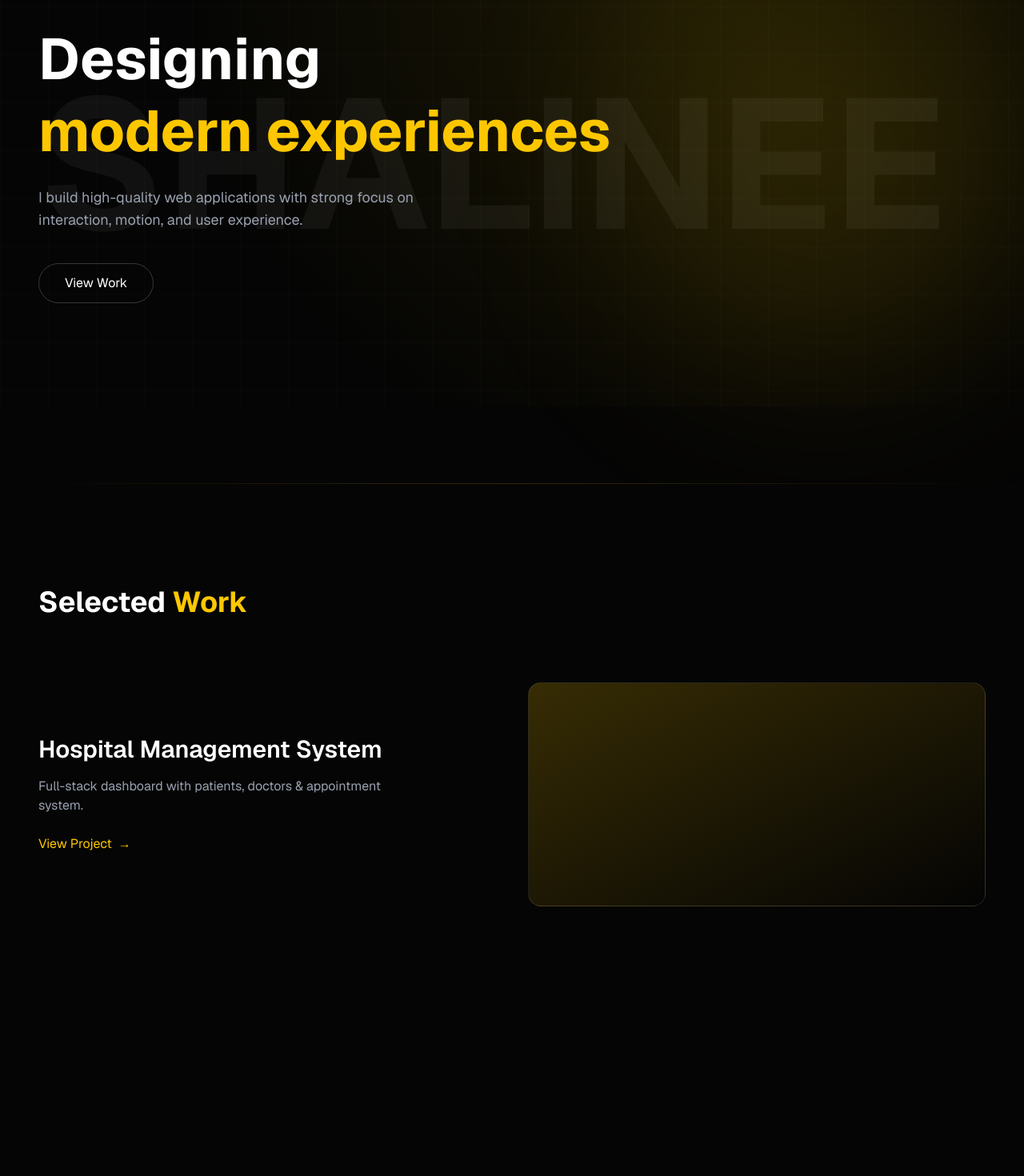
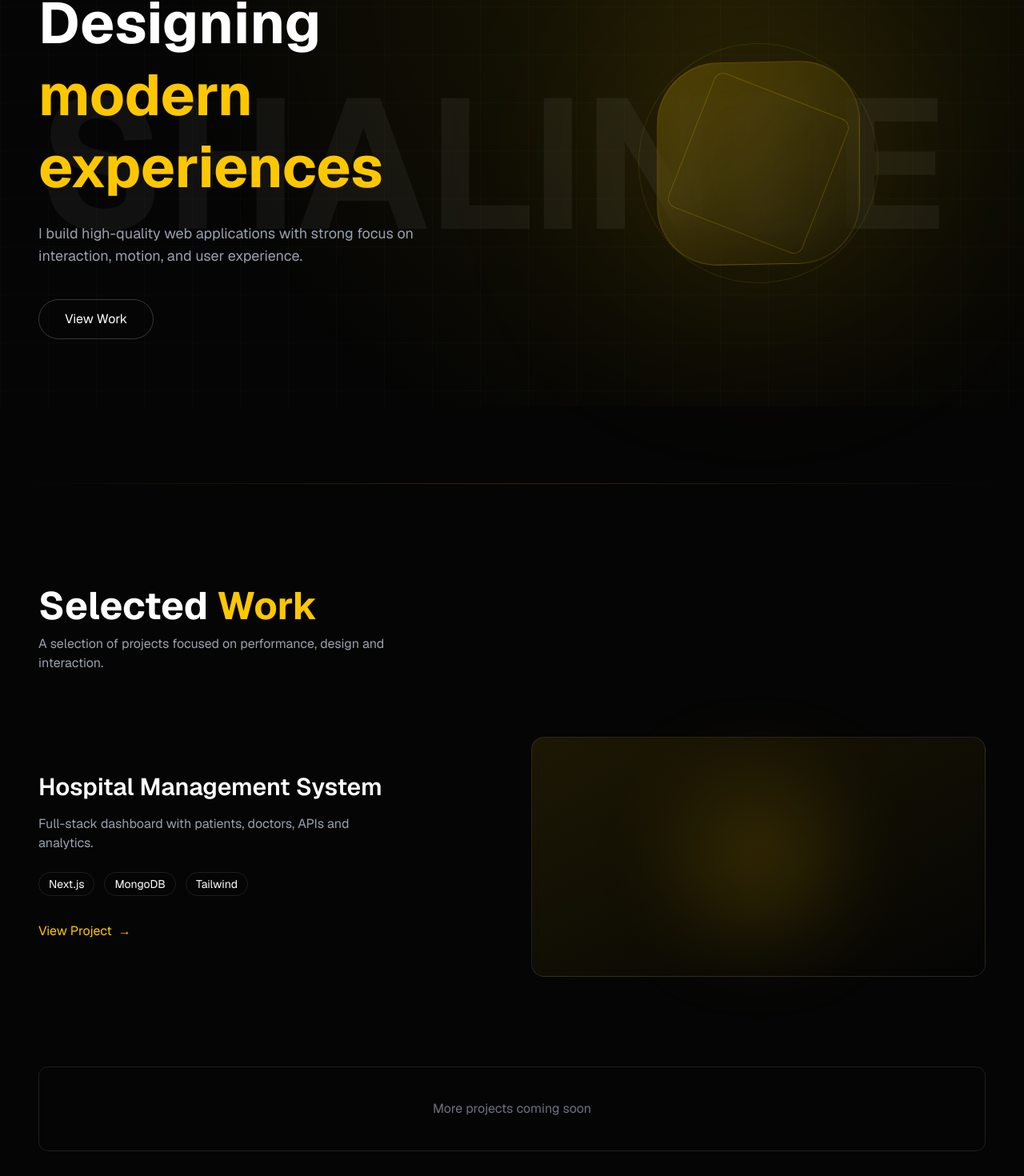
Before and after one commit to Shalineeeweeee/portfolio, a Next.js app: page / in a window 1280 px wide. Shown: the part 292-1762 px from the top of the page at 80% size. Before the commit the page ends 1553 px from the top, so only its background shows below. Built offline with nearby package versions, Linux system fonts and the light colour scheme.

Commit message:
updating ui

```diff
--- a/app/components/Hero.tsx
+++ b/app/components/Hero.tsx
@@ -1,36 +1,67 @@
 "use client";
 
-import { motion } from "framer-motion";
+import {
+  motion,
+  useMotionValue,
+  useSpring,
+  useTransform,
+} from "framer-motion";
+import { useEffect } from "react";
 
 export default function Hero() {
+  const x = useMotionValue(0);
+  const y = useMotionValue(0);
+
+  // smooth cursor
+  const smoothX = useSpring(x, { stiffness: 60, damping: 20 });
+  const smoothY = useSpring(y, { stiffness: 60, damping: 20 });
+
+  // subtle rotation based on cursor
+  const rotateX = useTransform(smoothY, [0, window.innerHeight || 1], [8, -8]);
+  const rotateY = useTransform(smoothX, [0, window.innerWidth || 1], [-8, 8]);
+
+  useEffect(() => {
+    const move = (e: MouseEvent) => {
+      x.set(e.clientX);
+      y.set(e.clientY);
+    };
+
+    window.addEventListener("mousemove", move);
+    return () => window.removeEventListener("mousemove", move);
+  }, [x, y]);
+
   return (
-    <section className="min-h-screen flex items-center relative overflow-hidden px-6 lg:px-12">
-
+    <section
+      id="home"
+      className="min-h-screen flex items-center relative overflow-hidden px-6 lg:px-12"
+    >
       {/* BIG BACK TEXT */}
       <h1 className="absolute text-[18vw] font-bold text-white/5 leading-none pointer-events-none select-none">
         SHALINEE
       </h1>
 
-      <div className="max-w-7xl mx-auto w-full relative z-10">
+      <div className="max-w-7xl mx-auto w-full grid lg:grid-cols-2 gap-12 items-center relative z-10">
 
-        {/* MAIN TEXT */}
+        {/* LEFT CONTENT */}
+        <div>
           <motion.h1
-          initial={{ opacity: 0, y: 60 }}
+            initial={{ opacity: 0, y: 80 }}
             animate={{ opacity: 1, y: 0 }}
+            transition={{ duration: 0.8 }}
             className="text-5xl md:text-7xl font-bold leading-tight"
           >
             Designing <br />
             <span className="text-yellow-400">modern experiences</span>
           </motion.h1>
 
-        {/* SUBTEXT */}
           <motion.p
             initial={{ opacity: 0, y: 40 }}
             animate={{ opacity: 1, y: 0 }}
             transition={{ delay: 0.2 }}
             className="mt-6 text-gray-400 max-w-lg text-lg"
           >
-          I build high-quality web applications with strong focus on interaction, motion, and user experience.
+            I build high-quality web applications with strong focus on interaction,
+            motion, and user experience.
           </motion.p>
 
           {/* BUTTON */}
@@ -43,15 +74,46 @@ export default function Hero() {
             <button className="group relative px-8 py-3 rounded-full border border-white/20 overflow-hidden">
               <span className="relative z-10">View Work</span>
 
+              {/* hover fill */}
               <div className="absolute inset-0 bg-yellow-400 scale-x-0 group-hover:scale-x-100 origin-left transition duration-300" />
             </button>
           </motion.div>
-
         </div>
 
-      {/* SIDE GLOW */}
-      <div className="absolute right-0 top-1/2 -translate-y-1/2 w-[500px] h-[500px] bg-yellow-400/10 blur-[120px] rounded-full" />
+        {/* RIGHT INTERACTIVE VISUAL */}
+        <div className="relative w-full h-[420px] flex items-center justify-center">
 
+          {/* MAIN SHAPE */}
+          <motion.div
+            style={{
+              x: smoothX,
+              y: smoothY,
+              rotateX,
+              rotateY,
+            }}
+            className="absolute w-64 h-64 rounded-[30%]
+            bg-gradient-to-br from-yellow-400/20 to-transparent
+            border border-yellow-400/20 backdrop-blur-xl"
+          />
+
+          {/* ROTATING RING */}
+          <motion.div
+            animate={{ rotate: 360 }}
+            transition={{ duration: 20, repeat: Infinity, ease: "linear" }}
+            className="w-[300px] h-[300px] rounded-full border border-yellow-400/10"
+          />
+
+          {/* INNER ROTATION */}
+          <motion.div
+            animate={{ rotate: -360 }}
+            transition={{ duration: 30, repeat: Infinity, ease: "linear" }}
+            className="absolute w-[180px] h-[180px] border border-yellow-400/20 rounded-xl"
+          />
+
+          {/* GLOW */}
+          <div className="absolute w-[350px] h-[350px] bg-yellow-400/10 blur-[120px] rounded-full" />
+        </div>
+      </div>
     </section>
   );
 }
--- a/app/components/ProjectsSection.tsx
+++ b/app/components/ProjectsSection.tsx
@@ -1,49 +1,113 @@
 "use client";
 
 import SectionWrapper from "./SectionWrapper";
-import { motion } from "framer-motion";
+import { motion, useMotionValue, useSpring } from "framer-motion";
+import { useEffect } from "react";
 
 export default function ProjectsSection() {
+  const x = useMotionValue(0);
+  const y = useMotionValue(0);
+
+  const smoothX = useSpring(x, { stiffness: 50, damping: 20 });
+  const smoothY = useSpring(y, { stiffness: 50, damping: 20 });
+
+  useEffect(() => {
+    const move = (e: MouseEvent) => {
+      x.set(e.clientX);
+      y.set(e.clientY);
+    };
+
+    window.addEventListener("mousemove", move);
+    return () => window.removeEventListener("mousemove", move);
+  }, [x, y]);
+
   return (
     <SectionWrapper id="projects">
 
-      <h2 className="text-4xl font-bold mb-20">
+      {/* HEADER */}
+      <div className="mb-20">
+        <h2 className="text-4xl md:text-5xl font-bold">
           Selected <span className="text-yellow-400">Work</span>
         </h2>
 
-      <div className="space-y-24">
+        <p className="text-gray-400 mt-3 max-w-lg">
+          A selection of projects focused on performance, design and interaction.
+        </p>
+      </div>
 
-        {/* PROJECT */}
+      {/* PROJECT LIST */}
+      <div className="space-y-28">
+
+        {/* PROJECT ITEM */}
         <motion.div
           whileHover="hover"
-          className="group grid lg:grid-cols-2 gap-10 items-center"
+          initial="rest"
+          animate="rest"
+          className="group grid lg:grid-cols-2 gap-12 items-center"
         >
 
-          {/* TEXT */}
+          {/* LEFT TEXT */}
           <div>
             <h3 className="text-3xl font-semibold">
               Hospital Management System
             </h3>
 
             <p className="text-gray-400 mt-4 max-w-md">
-              Full-stack dashboard with patients, doctors & appointment system.
+              Full-stack dashboard with patients, doctors, APIs and analytics.
             </p>
 
-            <div className="mt-6 text-yellow-400 flex items-center gap-2">
+            {/* TECH */}
+            <div className="flex gap-3 mt-6 text-sm">
+              {["Next.js", "MongoDB", "Tailwind"].map((tech) => (
+                <span
+                  key={tech}
+                  className="px-3 py-1 rounded-full border border-white/10"
+                >
+                  {tech}
+                </span>
+              ))}
+            </div>
+
+            {/* LINK */}
+            <div className="mt-8 text-yellow-400 flex items-center gap-2">
               View Project
-              <span className="group-hover:translate-x-2 transition">→</span>
+              <span className="group-hover:translate-x-2 transition duration-300">
+                →
+              </span>
             </div>
           </div>
 
-          {/* VISUAL */}
+          {/* RIGHT VISUAL */}
+          <div className="relative h-[300px] flex items-center justify-center">
+
+            {/* cursor-follow glow */}
+            <motion.div
+              style={{
+                x: smoothX,
+                y: smoothY,
+              }}
+              className="absolute w-40 h-40 bg-yellow-400/20 blur-3xl rounded-full"
+            />
+
+            {/* main preview surface */}
             <motion.div
               variants={{
-              hover: { scale: 1.05 },
+                hover: {
+                  scale: 1.05,
+                  rotate: 2,
+                },
               }}
-            className="h-[280px] rounded-2xl bg-gradient-to-br from-yellow-400/20 to-transparent border border-white/10"
+              transition={{ type: "spring", stiffness: 120 }}
+              className="relative w-full h-full rounded-2xl border border-white/10 bg-gradient-to-br from-yellow-400/10 to-transparent backdrop-blur"
             />
+          </div>
 
         </motion.div>
+
+        {/* SECOND PROJECT (placeholder) */}
+        <div className="border border-white/10 rounded-xl p-10 text-center text-gray-500">
+          More projects coming soon
+        </div>
 
       </div>
 
```
Lines whose indentation alone changed are shown as unchanged.
